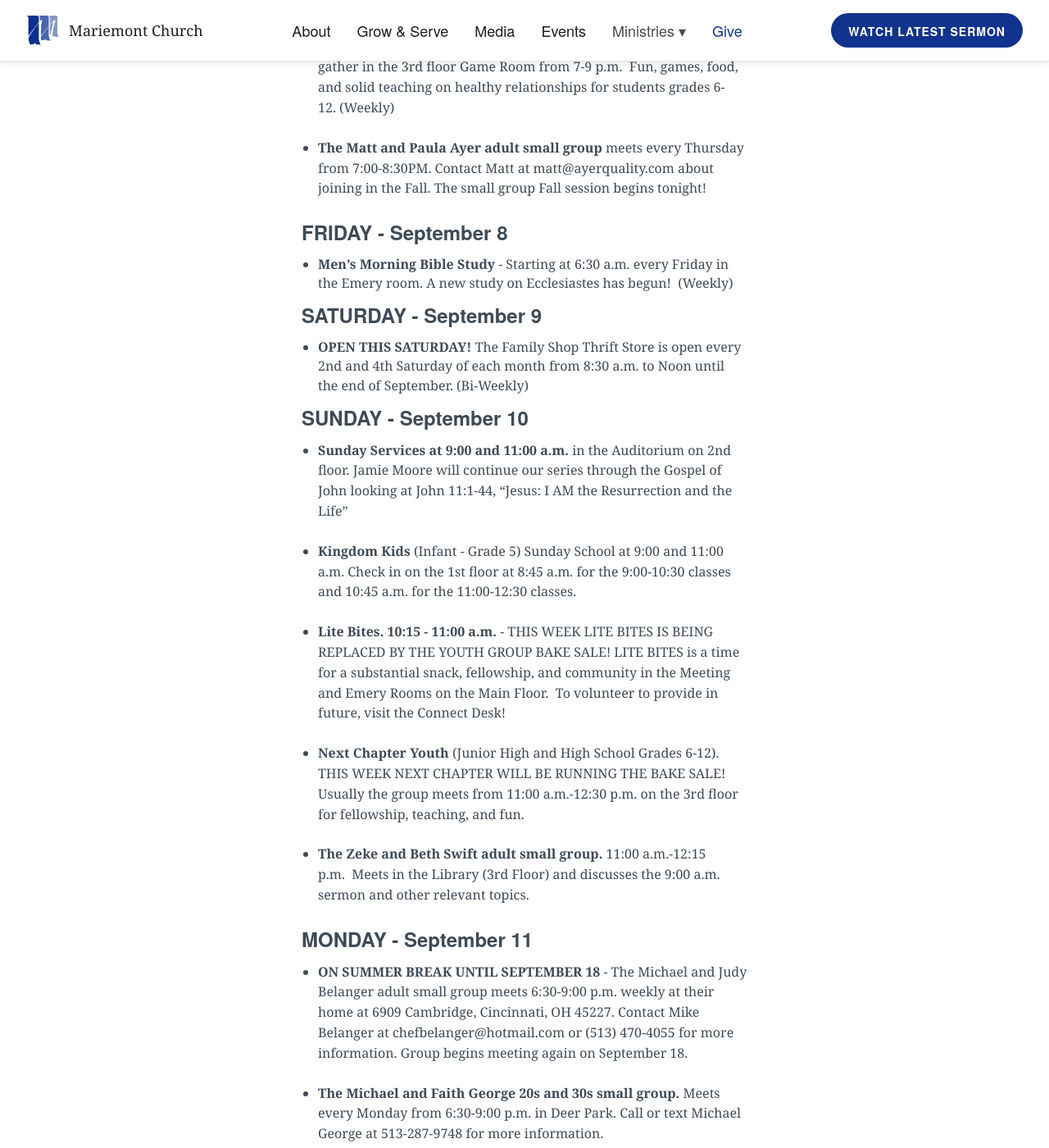
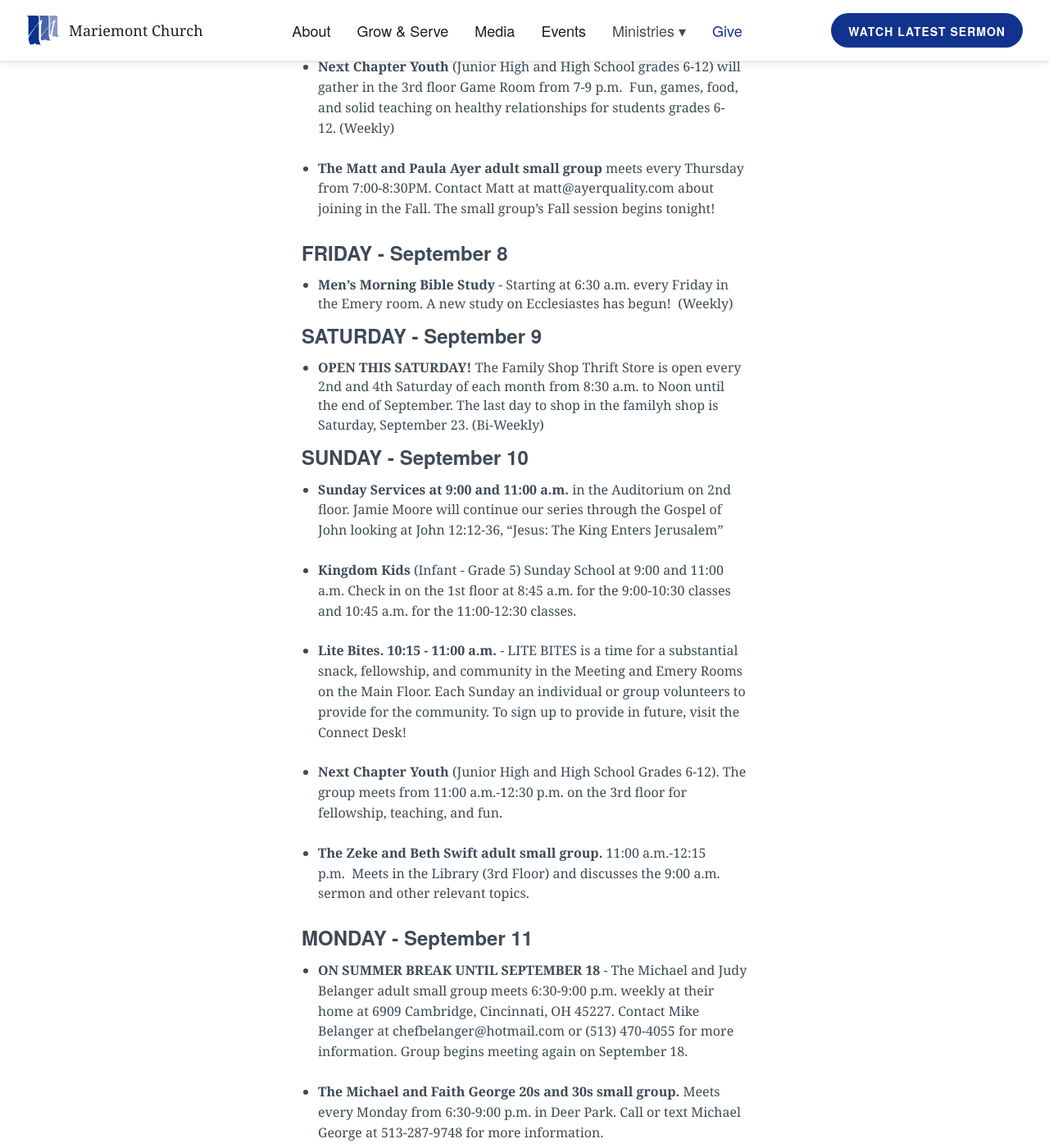
Before and after one commit to lukemoderwell/mariemont, a Jekyll site: the page built from mc-weekly-calendar.markdown, in a window 1280 px wide and 1400 px high, scrolled down 1070 px. Shown: the whole window at 82% size. Built offline with Jekyll 4.4.1, drawn with Linux system fonts in a browser that asks for light colours; nearby versions of some CDN libraries; some of the changed text lies outside the part shown.

Commit message:
Updated Mc Weekly Calendar

```diff
--- a/mc-weekly-calendar.markdown
+++ b/mc-weekly-calendar.markdown
@@ -18,7 +18,7 @@
 ### WEDNESDAY - September 6
 * **Wednesday Morning Worship** - Every Wednesday morning from 10:00-11:00 a.m. in the auditorium. An intimate encounter with Abba. Come for a while or stay the whole time. (Weekly)
 
-* **Fall Term Rooted Discipleship Classes** - Every Wednesday evening from 7:00-9:00 p.m. through November 15 for those who are registered. Meet in the auditorium for worship and then break into classes. Get rooted in Christ! Visit mariemontchurch.org/rooted-discipleship/ for more info.(Weekly)
+* **Fall Term Session 1 Rooted Discipleship Classes** - Every Wednesday evening from 7:00-9:00 p.m. through November 15 for those who are registered. Meet in the auditorium for worship and then break into classes. Get rooted in Christ! Visit mariemontchurch.org/rooted-discipleship/ for more info and to sign up for session 2 that starts October 11.(Weekly)
 
 
 ### THURSDAY - September 7
@@ -27,7 +27,7 @@
 
 * **Next Chapter Youth** (Junior High and High School grades 6-12) will gather in the 3rd floor Game Room from 7-9 p.m.  Fun, games, food, and solid teaching on healthy relationships for students grades 6-12. (Weekly)
 
-* **The Matt and Paula Ayer adult small group** meets every Thursday from 7:00-8:30PM. Contact Matt at matt@ayerquality.com about joining in the Fall. The small group Fall session begins tonight!
+* **The Matt and Paula Ayer adult small group** meets every Thursday from 7:00-8:30PM. Contact Matt at matt@ayerquality.com about joining in the Fall. The small group's Fall session begins tonight!
 
 
 
@@ -35,17 +35,17 @@
 * **Men's Morning Bible Study** - Starting at 6:30 a.m. every Friday in the Emery room. A new study on Ecclesiastes has begun!  (Weekly)
 
 ### SATURDAY - September 9
-* **OPEN THIS SATURDAY!** The Family Shop Thrift Store is open every 2nd and 4th Saturday of each month from 8:30 a.m. to Noon until the end of September. (Bi-Weekly)
+* **OPEN THIS SATURDAY!** The Family Shop Thrift Store is open every 2nd and 4th Saturday of each month from 8:30 a.m. to Noon until the end of September. The last day to shop in the familyh shop is Saturday, September 23. (Bi-Weekly)
 
 
 ### SUNDAY - September 10
-* **Sunday Services at 9:00 and 11:00 a.m.** in the Auditorium on 2nd floor. Jamie Moore will continue our series through the Gospel of John looking at John 11:1-44, “Jesus: I AM the Resurrection and the Life”
+* **Sunday Services at 9:00 and 11:00 a.m.** in the Auditorium on 2nd floor. Jamie Moore will continue our series through the Gospel of John looking at John 12:12-36, “Jesus: The King Enters Jerusalem”
 
 * **Kingdom Kids** (Infant - Grade 5) Sunday School at 9:00 and 11:00 a.m. Check in on the 1st floor at 8:45 a.m. for the 9:00-10:30 classes and 10:45 a.m. for the 11:00-12:30 classes.
 
-* **Lite Bites. 10:15 - 11:00 a.m.** - THIS WEEK LITE BITES IS BEING REPLACED BY THE YOUTH GROUP BAKE SALE! LITE BITES is a time for a substantial snack, fellowship, and community in the Meeting and Emery Rooms on the Main Floor.  To volunteer to provide in future, visit the Connect Desk!
+* **Lite Bites. 10:15 - 11:00 a.m.** - LITE BITES is a time for a substantial snack, fellowship, and community in the Meeting and Emery Rooms on the Main Floor. Each Sunday an individual or group volunteers to provide for the community. To sign up to provide in future, visit the Connect Desk!
 
-* **Next Chapter Youth** (Junior High and High School Grades 6-12).  THIS WEEK NEXT CHAPTER WILL BE RUNNING THE BAKE SALE! Usually the group meets from 11:00 a.m.-12:30 p.m. on the 3rd floor for fellowship, teaching, and fun.
+* **Next Chapter Youth** (Junior High and High School Grades 6-12). The group meets from 11:00 a.m.-12:30 p.m. on the 3rd floor for fellowship, teaching, and fun.
 
 * **The Zeke and Beth Swift adult small group.** 11:00 a.m.-12:15 p.m.  Meets in the Library (3rd Floor) and discusses the 9:00 a.m. sermon and other relevant topics.
 
@@ -60,12 +60,12 @@
 
 * **ON SUMMER BREAK UNTIL SEPTEMBER 19** - **The Lissa and Mike Cambron small group** usually meets every Tuesday from 7:00-8:30PM at 6050 Redbird Hollow in Indian Hill. They're taking a break for the Summer. Will start again Tuesday, September 19! Contact Mike at mikecambron43@gmail.com for more info.
 
-* **ON SUMMER BREAK** - **The Burr and Terry Robinson small group** usually meets 2 times a month on Tuesdays from 7:00-9:00 p.m. in Hyde Park. They're taking a break until September 12. Contact Burr and Terry Robinson at burr.robinson@gmail.com for more info.
+* **Starts tonight!** - **The Burr and Terry Robinson small group** usually meets 2 times a month on Tuesdays from 7:00-9:00 p.m. in Hyde Park. Contact Burr and Terry Robinson at burr.robinson@gmail.com for more info.
 
 ### WEDNESDAY - September 13
 * **Wednesday Morning Worship** - Every Wednesday morning from 10:00-11:00 a.m. in the auditorium. An intimate time with Abba. Come for a while or stay the whole time. (Weekly)
 
-* **Fall Term Rooted Discipleship Classes** - Every Wednesday evening from 7:00-9:00 p.m. through November 15 for those who are registered. Meet in the auditorium for worship and then break into classes. Get rooted in Christ! Visit mariemontchurch.org/rooted-discipleship/ for more info.(Weekly)
+* **Fall Term Session 1 Rooted Discipleship Classes** - Every Wednesday evening from 7:00-9:00 p.m. through November 15 for those who are registered. Meet in the auditorium for worship and then break into classes. Get rooted in Christ! Visit mariemontchurch.org/rooted-discipleship/ for more info and to sign up for session 2 that starts October 11.(Weekly)
 
 ### THURSDAY - September 14
 * **Thursday Morning Worship** - Every Thursday morning from 10:00-11:00 a.m. in the auditorium. An intimate encounter with Abba. Come for a while or stay the whole time. (Weekly)
@@ -109,7 +109,7 @@
 ### WEDNESDAY - September 20
 * **Wednesday Morning Worship** - Every Wednesday morning from 10:00-11:00 a.m. in the auditorium. An intimate time with Abba. Come for a while or stay the whole time. (Weekly)
 
-* **Fall Term Rooted Discipleship Classes** - Every Wednesday evening from 7:00-9:00 p.m. through November 15 for those who are registered. Meet in the auditorium for worship and then break into classes. Get rooted in Christ! Visit mariemontchurch.org/rooted-discipleship/ for more info.(Weekly)
+* **Fall Term Session 1 Rooted Discipleship Classes** - Every Wednesday evening from 7:00-9:00 p.m. through November 15 for those who are registered. Meet in the auditorium for worship and then break into classes. Get rooted in Christ! Visit mariemontchurch.org/rooted-discipleship/ for more info and to sign up for session 2 that starts October 11.(Weekly)
 
 
 ### THURSDAY - September 21
@@ -155,7 +155,7 @@
 ### WEDNESDAY - September 27
 * **Wednesday Morning Worship** - Every Wednesday morning from 10:00-11:00 a.m. in the auditorium. An intimate time with Abba. Come for a while or stay the whole time. (Weekly)
 
-* **Fall Term Rooted Discipleship Classes** - Every Wednesday evening from 7:00-9:00 p.m. through November 15 for those registered. Meet in the auditorium for worship and then break into classes. Get rooted in Christ! Visit mariemontchurch.org/rooted-discipleship/ for more info.(Weekly)
+* **Fall Term Session 1 Rooted Discipleship Classes** - Every Wednesday evening from 7:00-9:00 p.m. through November 15 for those who are registered. Meet in the auditorium for worship and then break into classes. Get rooted in Christ! Visit mariemontchurch.org/rooted-discipleship/ for more info and to sign up for session 2 that starts October 11.(Weekly)
 
 ### THURSDAY - September 28
 * **Thursday Morning Worship** - Every Thursday morning from 10:00-11:00 a.m. in the auditorium. An intimate encounter with Abba. Come for a while or stay the whole time. (Weekly)
@@ -200,4 +200,4 @@
 ### WEDNESDAY - October 4
 * **Wednesday Morning Worship** - Every Wednesday morning from 10:00-11:00 a.m. in the auditorium. An intimate time with Abba. Come for a while or stay the whole time. (Weekly)
 
-* **Fall Term Rooted Discipleship Classes** - Every Wednesday evening from 7:00-9:00 p.m. through November 15 for those registered. Meet in the auditorium for worship and then break into classes. Get rooted in Christ! Visit mariemontchurch.org/rooted-discipleship/ for more info.(Weekly)
+* **Fall Term Session 1 Rooted Discipleship Classes** - Every Wednesday evening from 7:00-9:00 p.m. through November 15 for those who are registered. Meet in the auditorium for worship and then break into classes. Get rooted in Christ! Visit mariemontchurch.org/rooted-discipleship/ for more info and to sign up for session 2 that starts October 11.(Weekly)
```
